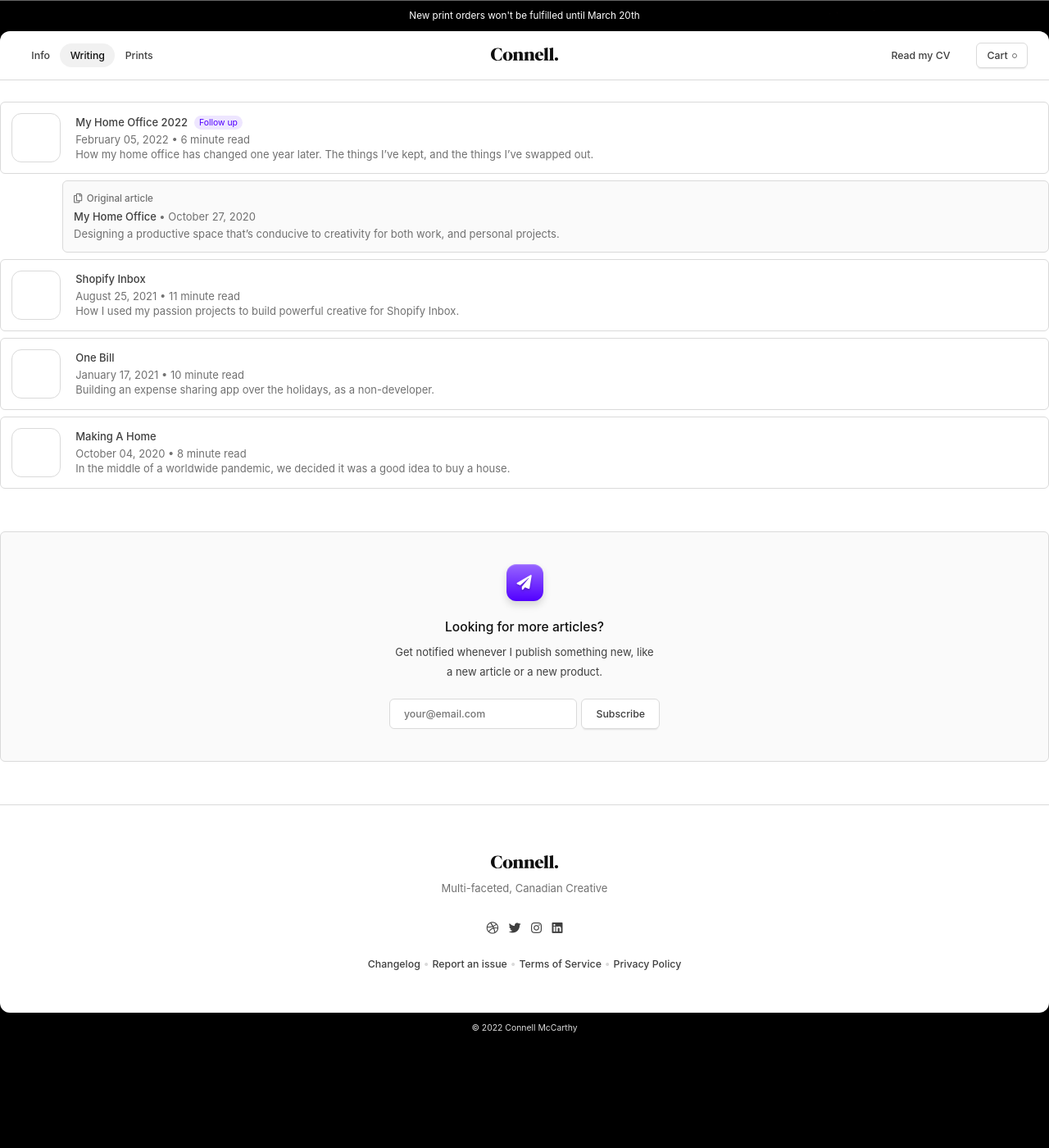
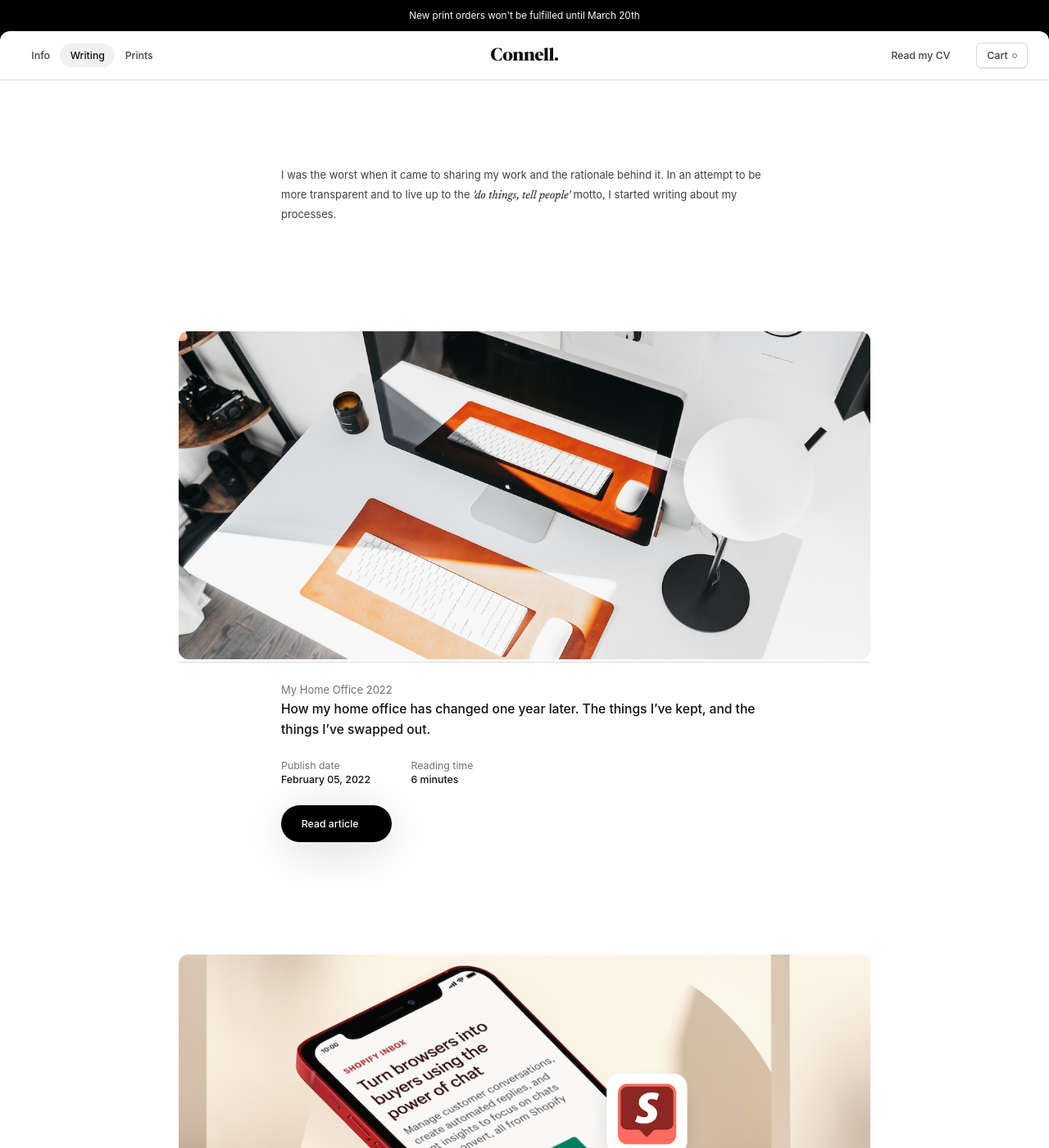
Before and after one commit to connellmccarthy/connellmccarthy.github.io, a Jekyll site: the page built from article.html, in a window 1280 px wide and 1400 px high. Shown: the whole window at 82% size. Built offline with Jekyll 4.4.1, drawn with Linux system fonts in a browser that asks for light colours; comment, search, counter and statistics services are not loaded; some of the changed text lies outside the part shown.

Commit message:
Article list page

```diff
--- a/_includes/navigation.html
+++ b/_includes/navigation.html
@@ -47,7 +47,7 @@
   {% endif %}
 </main>
 <main id="swup-article-info" class="transition-fade" aria-live="polite">
-  {% if page.url contains '/article' %}
+  {% if page.url contains '/article' and page.url != '/article/' %}
     <div class="article-info">
       <div class="wrapper">
         <a href="/article" class="btn btn__basic">
--- a/_layouts/article.html
+++ b/_layouts/article.html
@@ -34,8 +34,7 @@
                 <p class="muted">Reading time</p>
                 <p>{{ word_count | times: 0.0076 | round }} minutes</p>
               </div>
-
-              </div>
+            </div>
 
             {% assign hasfollowup = site.article | where: 'followup', page.slug %}
             {% if page.followup %}
--- a/_sass/article.scss
+++ b/_sass/article.scss
@@ -56,6 +56,15 @@
 .article-info-details {
   justify-content: center;
   text-align: center;
+
+  &.left {
+    justify-content: flex-start;
+    text-align: left;
+
+    .article-details:first-of-type {
+      margin: 0 2em 0 0;
+    }
+  }
   .article-details {
     margin: 0 2em;
     p {
@@ -149,42 +158,26 @@
   a {
     margin-bottom: 0.6em;
   }
+  &__item {
+    margin: 10em 0;
+    .thumbnail {
+      object-fit: cover;
+      height: 300px;
+    }
+    p.description {
+      font-size: 1.2em;
+      line-height: 1.6em;
+      color: $color-ink-dark;
+      font-weight: 500;
+    }
+    .article-info-details {
+      margin: 2em 0;
+    }
+  }
 }
 .product-list {
   a.card:not(:last-of-type) {
     margin-bottom: 0.6em;
-  }
-}
-.followup {
-  padding-left: 76px;
-  position: relative;
-  margin-bottom: 0.6em;
-
-  @media screen and (max-width: $break-mobile) {
-    padding-left: 34px;
-  }
-
-  &__title {
-    margin: 0 0 0.6em;
-  }
-
-  &:after {
-    content: '';
-    background: transparent;
-    border: 1px solid transparent;
-    border-left-color: $color-border;
-    border-bottom-color: $color-border;
-    z-index: -2;
-    height: calc(50% + 10px);
-    width: 34px;
-    border-radius: 0 0 0 8px;
-    position: absolute;
-    top: -10px;
-    left: 42px;
-
-    @media screen and (max-width: $break-mobile) {
-      left: 20px;
-    }
   }
 }
 
--- a/_sass/structure.scss
+++ b/_sass/structure.scss
@@ -298,10 +298,6 @@ img {
     border: 1px solid $color-border;
     position: relative;
 
-    &.no-border {
-      border: none;
-    }
-
     @media screen and (max-width: $break-mobile) {
       padding: 2em;
     }
@@ -321,6 +317,10 @@ img {
   &.border {
     width: 100%;
     border-top: 1px solid $color-border;
+  }
+
+  &.no-border {
+    border: none;
   }
 
   &.pagination {
--- a/article.html
+++ b/article.html
@@ -6,6 +6,14 @@ slug: articles
 ---
 
 <h1 class="visually-hidden">Articles</h1>
+
+<div class="wrapper condensed">
+  <div class="section hero">
+    <p>I was the worst when it came to sharing my work and the rationale behind it. In an attempt to be more transparent and to live up to the <span class="serif">'do things, tell people'</span> motto, I started writing about my processes.</p>
+  </div>
+</div>
+
+<div class="wrapper">
   <div class="articles mt-6">
     {% assign articles = site.article | sort: "date" | reverse %}
 
@@ -13,54 +21,32 @@ slug: articles
       {% assign article_words = article.content | strip_html | strip_newlines | downcase | replace: 'and','' | replace: 'the','' | split:' ' %}
       {% assign word_count = article_words | size %}
 
-    {% assign reading_time = word_count | times: 0.0076 | round %}
-
-    {% if article.followup %}
-      {% assign badge = 'Follow up' %}
-      {% if followup_list %}
-        {% assign followup_list = followup_list | append: ',' | append: article.followup %}
-      {% else %}
-        {% assign followup_list = followup_list | append: article.followup %}
-      {% endif %}
-    {% else %}
-      {% assign badge = false %}
-    {% endif %}
-
-    {% assign followup_list_array = followup_list | split: ',' %}
-    {% unless followup_list_array contains article.slug %}
-      {% include card.html
-        url = article.url
-        icon = 'book'
-        size = 'large'
-        title = article.title
-        badge = badge
-        date = article.date
-        reading_time = reading_time
-        description = article.description
-        cta = 'Read article'
-        external = false %}
-    {% endunless %}
-
-    {% if article.followup %}
-      <div class="followup">
-        {% assign followups = site.article | where: 'slug', article.followup %}
-        {% for followup in followups %}
-          {% include card.html
-            url = followup.url
-            style = 'grey'
-            inline = true
-            preline_icon = 'copy'
-            preline = 'Original article'
-            title = followup.title
-            description = followup.description
-            date = followup.date
-            cta = 'Read article'
-            external = false %}
+      <div class="articles__item">
+        <a class="articles__item" href="{{ article.url }}">
+          <div class="article_thumbnail">
+            <img src="{{ site.image_path }}{{ article.slug }}/{{ article.thumbnail }}">
+          </div>
+        </a>
+        <div class="wrapper condensed mt-10">
+          <p class="muted m-0">{{ article.title }}</p>
+          <p class="description m-0">{{ article.description }}</p>
+          <div class="article-info-details left">
+            <div class="article-details">
+              <p class="muted">Publish date</p>
+              <p>{{ article.date | date: "%B %d, %Y" }}</p>
+            </div>
+            <div class="article-details">
+              <p class="muted">Reading time</p>
+              <p>{{ word_count | times: 0.0076 | round }} minutes</p>
+            </div>
+          </div>
+          <a class="btn btn__dark btn__round btn__marketing" href="{{ article.url }}">Read article <i class="far fa-arrow-right" aria-hidden="true"></i></a>
+        </div>
+      </div>
     {% endfor %}
   </div>
-    {% endif %}
-
-  {% endfor %}
 </div>
 
+<div class="wrapper">
   {% include newsletter.html %}
+</div>
```
Lines whose indentation alone changed are shown as unchanged.
